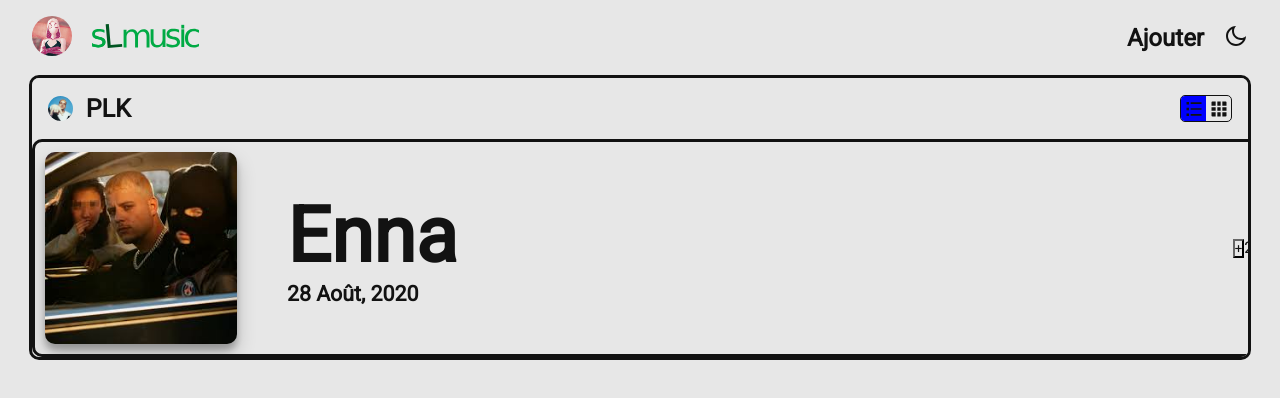
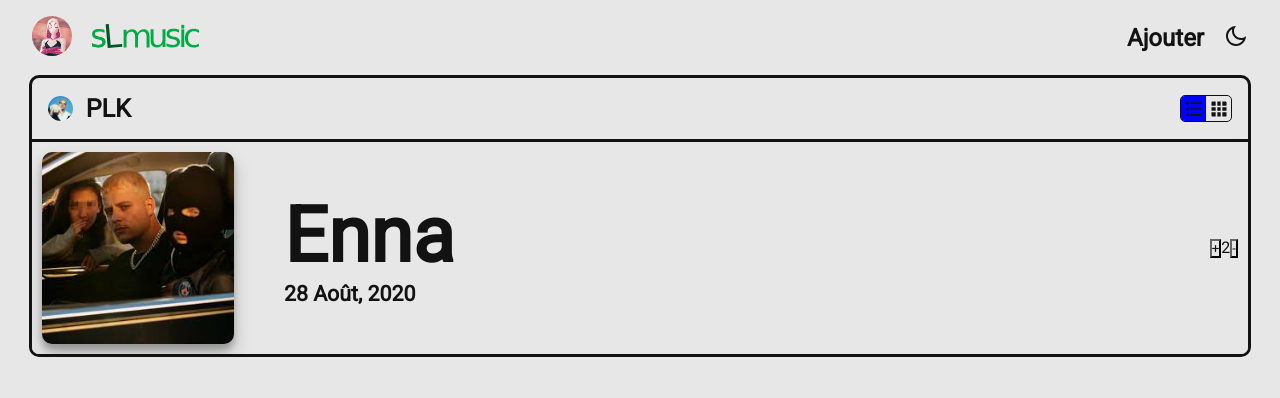
Before and after one commit to spiderLambo/sLworld, a Vue app: page / in a window 1280 px wide. Shown: the top 398 px of the page. Built offline with nearby package versions, Linux system fonts and the light colour scheme.

Commit message:
resolve problem

```diff
--- a/src/components/Artist.vue
+++ b/src/components/Artist.vue
@@ -42,7 +42,7 @@ $diference: 5px;
 section {
   border: 3px solid;
   border-radius: 10px;
-  width: 100%;
+  width: 95vw;
   max-width: 95vw;
   overflow: hidden;
 }
@@ -53,6 +53,7 @@ header {
   justify-content: flex-start;
   align-items: center;
   padding: 1rem;
+  border-radius: 10px;
   gap: 1vw;
   height: auto;
   width: 100%;
--- a/src/components/Project.vue
+++ b/src/components/Project.vue
@@ -1,5 +1,5 @@
 <template>
-    <section>
+    <section class="project">
         <img src="../assets/test/cover.jpeg" alt="cover">
         <div class="info">
             <h1>Enna</h1>
@@ -16,19 +16,19 @@
 <script setup lang="ts"></script>
 
 <style scoped lang="scss">
-$g: 10px;
-$gap: $g * ($g / 2px);
+$g: 10;
+$gap: $g * $g * 0.5;
 $height: 15vw;
 
-section {
-  border:none;
+.project {
+  border: none;
   border-radius: 0;
   border-top: 3px solid;
-  width: auto;
-  padding: $g;
+  padding: #{$g}px;
   display: flex;
   align-items: center;
-  gap: $gap;
+  gap: #{$gap}px;
+  width: auto;
 
   > img {
     border-radius: 10px;
@@ -39,10 +39,10 @@ section {
 
   .info {
     h1 {
-        font-size: $height / 2.5;
+        font-size: calc($height / 2.5);
     }
     h3 {
-        font-size: $height / 9;
+        font-size: calc($height / 9);
     }
   }
 
```
